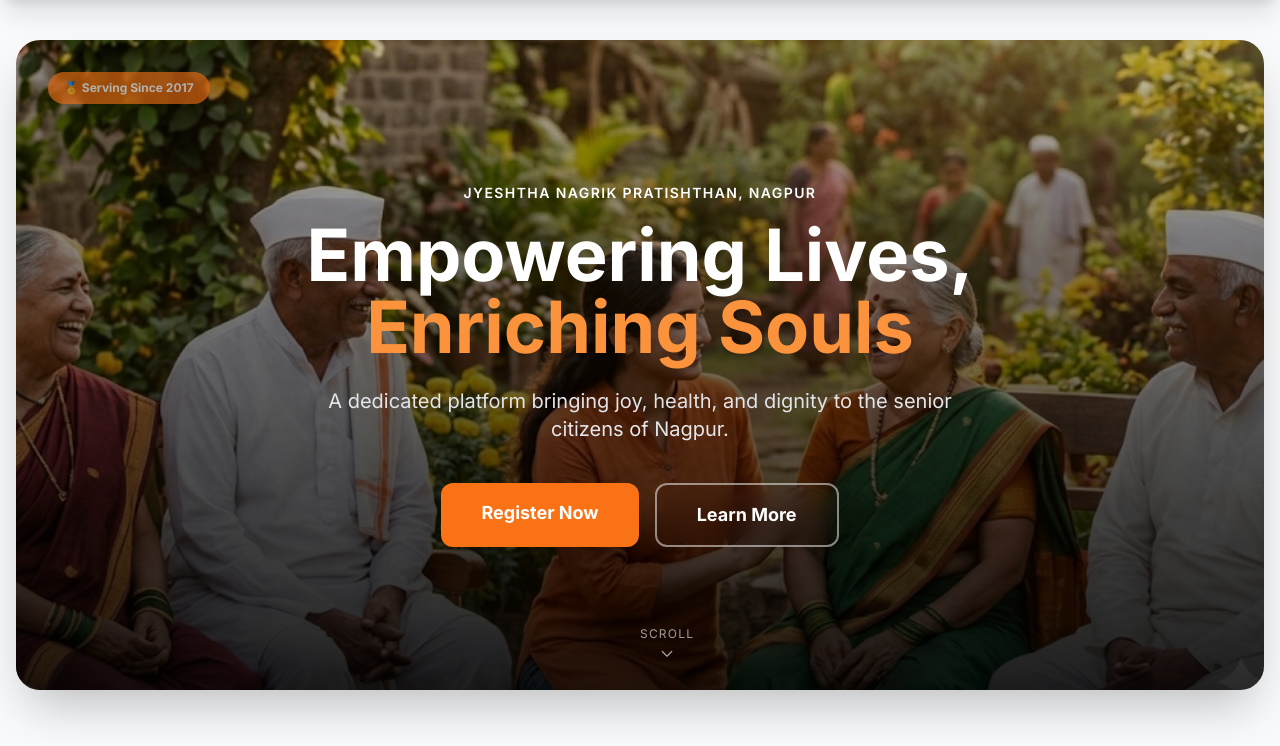
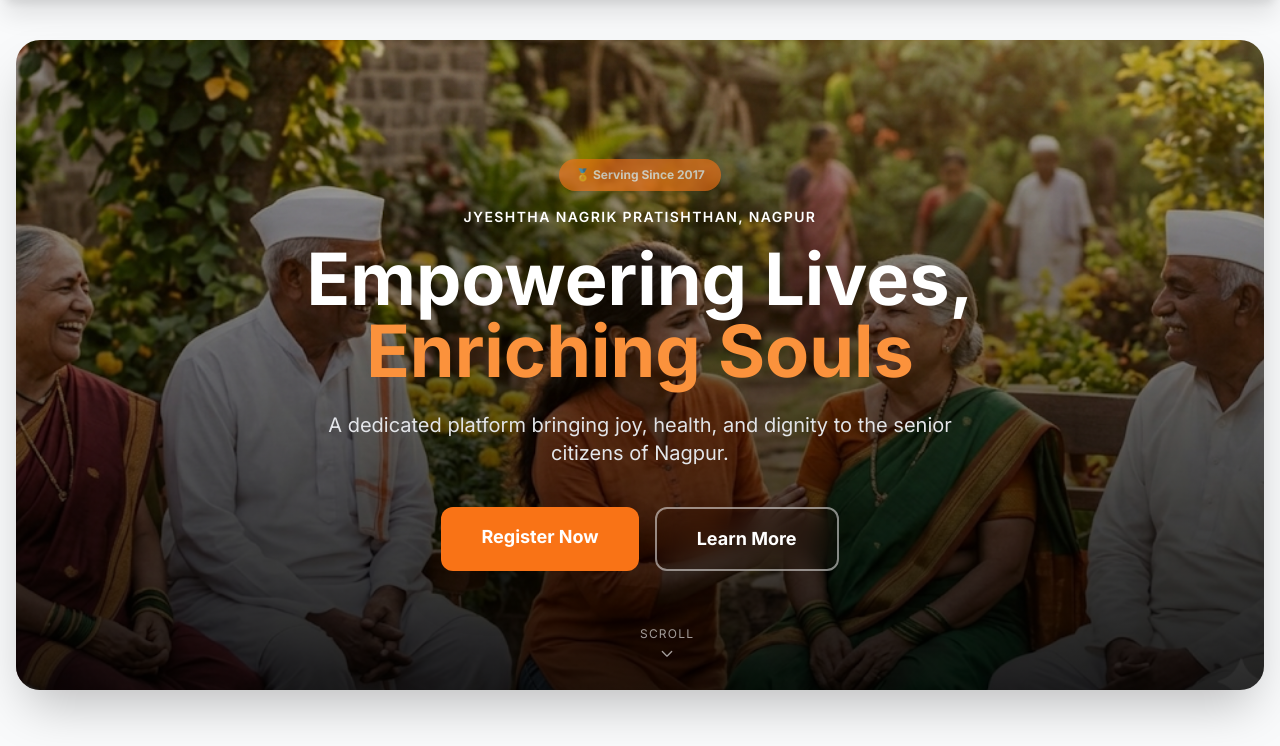
Before and after one commit to ShivaniAnand424/ngo, a Flask app: page / in a window 1280 px wide. Shown: the part 76-822 px from the top of the page. Run offline with Flask 3, Linux system fonts and the light colour scheme; some libraries are stand-ins or nearby versions.

Commit message:
index.html

```diff
--- a/templates/index.html
+++ b/templates/index.html
@@ -11,12 +11,13 @@
 
     <div class="absolute inset-0 bg-gradient-to-t from-black/80 via-black/40 to-transparent"></div>
 
-    <!-- Floating badge -->
-    <div class="absolute top-8 left-8 bg-orange-500/90 backdrop-blur-sm text-white text-xs font-bold px-4 py-2 rounded-full shadow-lg animate-pulse">
-        🏅 Serving Since 2017
-    </div>
+    <div class="relative z-10 text-center px-6 max-w-4xl">
 
-    <div class="relative z-10 text-center px-6 max-w-4xl">
+        <!-- Badge -- ab yahan hai, overlap nahi karega -->
+        <div class="inline-block bg-orange-500/90 backdrop-blur-sm text-white text-xs font-bold px-4 py-2 rounded-full shadow-lg animate-pulse mb-4">
+            🏅 Serving Since 2017
+        </div>
+
         <p class="text-white font-semibold tracking-widest uppercase text-sm mb-4">Jyeshtha Nagrik Pratishthan, Nagpur</p>
         <h1 class="text-5xl md:text-7xl font-extrabold text-white mb-6 leading-tight drop-shadow-2xl">
             Empowering Lives, <br>
@@ -157,7 +158,6 @@
 </style>
 
 <script>
-// Scroll fade-in animation
 const observer = new IntersectionObserver((entries) => {
     entries.forEach(entry => {
         if (entry.isIntersecting) {
@@ -168,7 +168,6 @@ const observer = new IntersectionObserver((entries) => {
 
 document.querySelectorAll('.fade-in').forEach(el => observer.observe(el));
 
-// Animated number counter
 function animateCounter(el) {
     const target = parseInt(el.getAttribute('data-target'));
     const duration = 1500;
```
